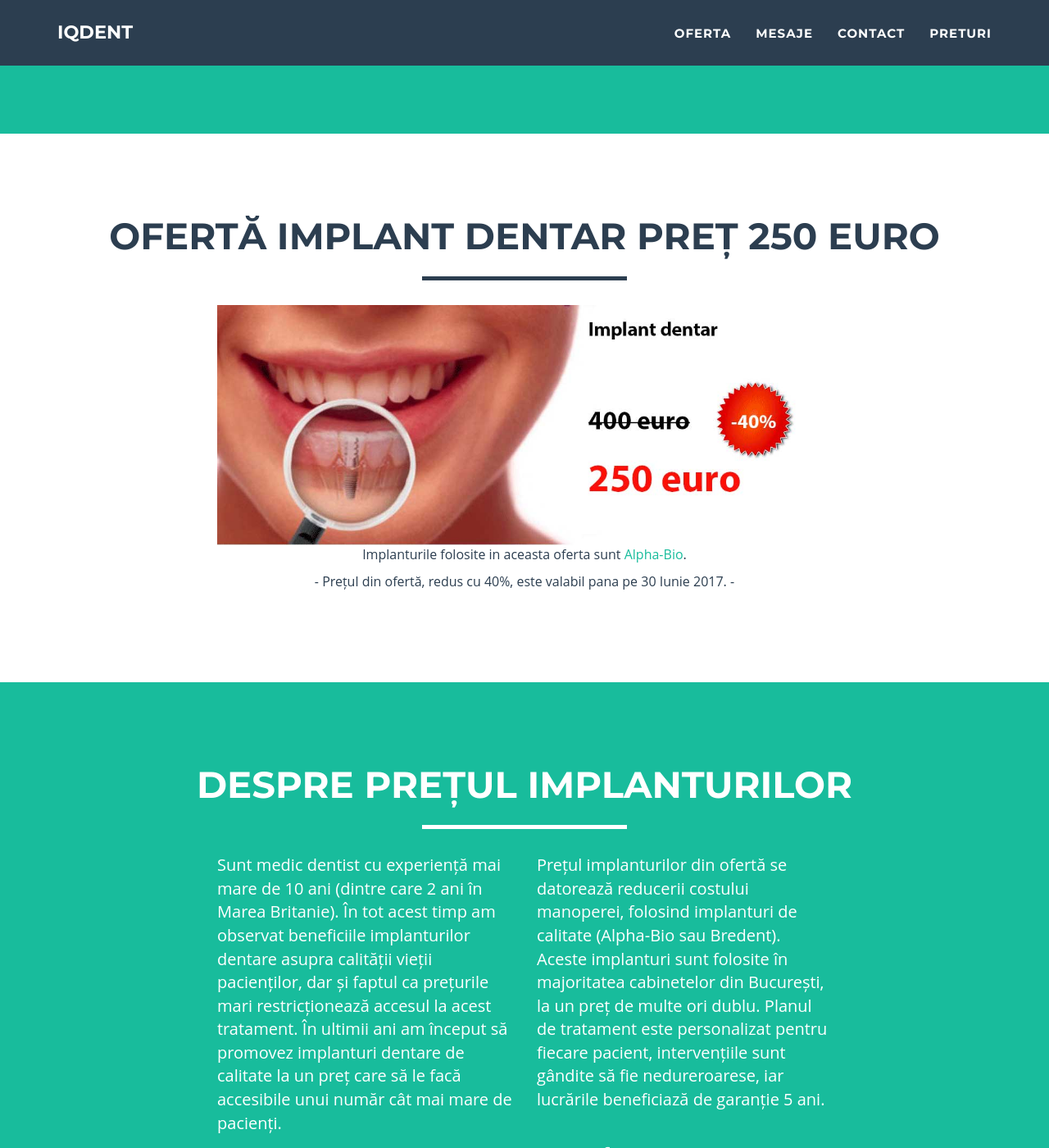
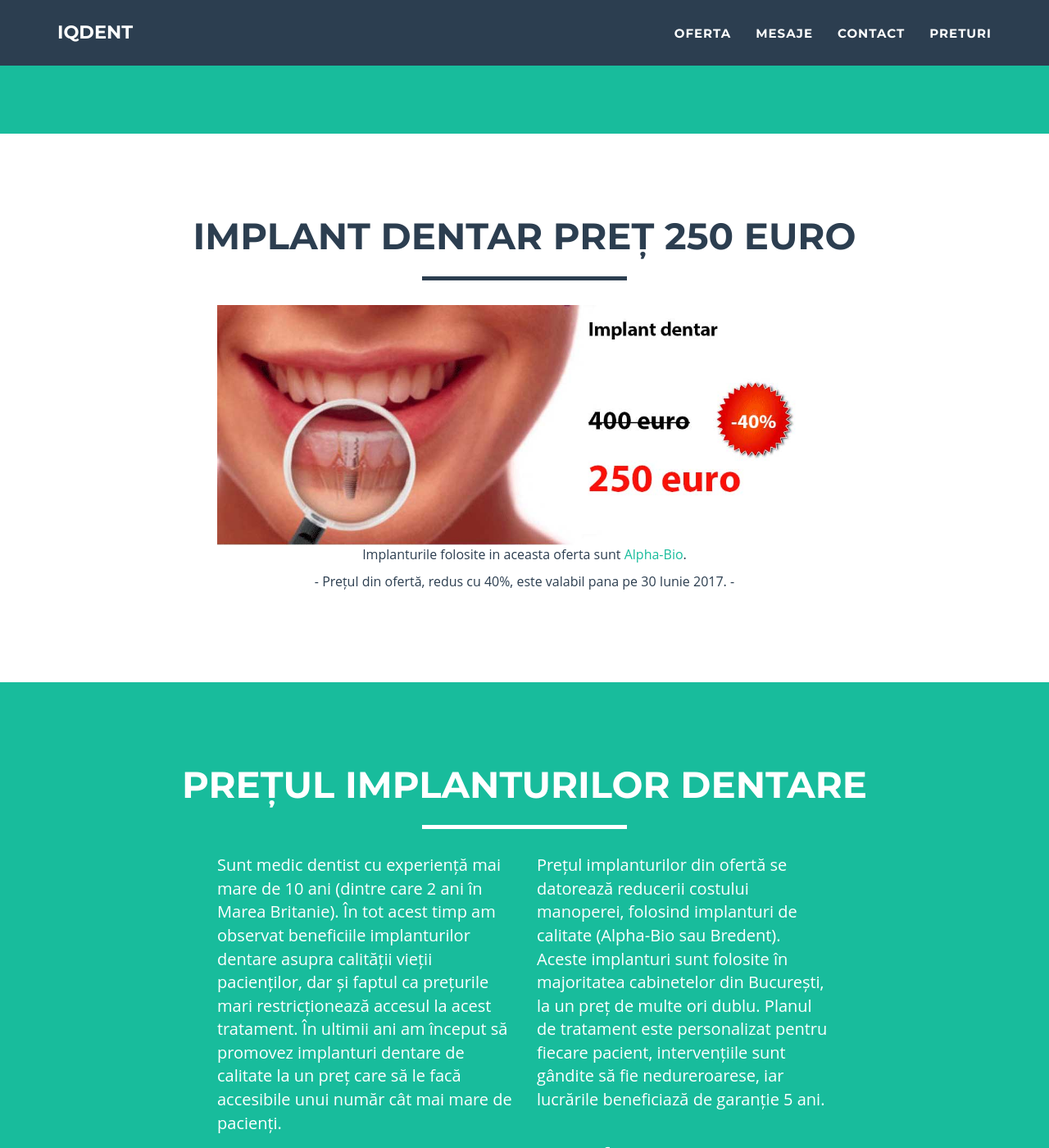
Before and after one commit to littledentgopo/offerdent, a Jekyll site: the page built from index.html, in a window 1280 px wide and 1400 px high, scrolled down 834 px. Shown: the whole window at 82% size. Built offline with Jekyll 4.4.1, drawn with Linux system fonts in a browser that asks for light colours; comment, search, counter and statistics services are not loaded.

Commit message:
Pushing price header change

```diff
--- a/_includes/section-about.html
+++ b/_includes/section-about.html
@@ -2,7 +2,7 @@
         <div class="container">
             <div class="row">
                 <div class="col-lg-12 text-center">
-                    <h2>Despre Prețul Implanturilor</h2>
+                    <h2>Prețul Implanturilor Dentare</h2>
                     <hr class="star-light">
                 </div>
             </div>
--- a/_includes/section-discount.html
+++ b/_includes/section-discount.html
@@ -2,7 +2,7 @@
         <div class="container">
             <div class="row">
                 <div class="col-lg-12 text-center">
-                    <h2>Ofertă implant dentar preț 250 euro</h2>
+                    <h2>Implant dentar preț 250 euro</h2>
                     <hr class="star-primary">
                 </div>
             </div>
```
